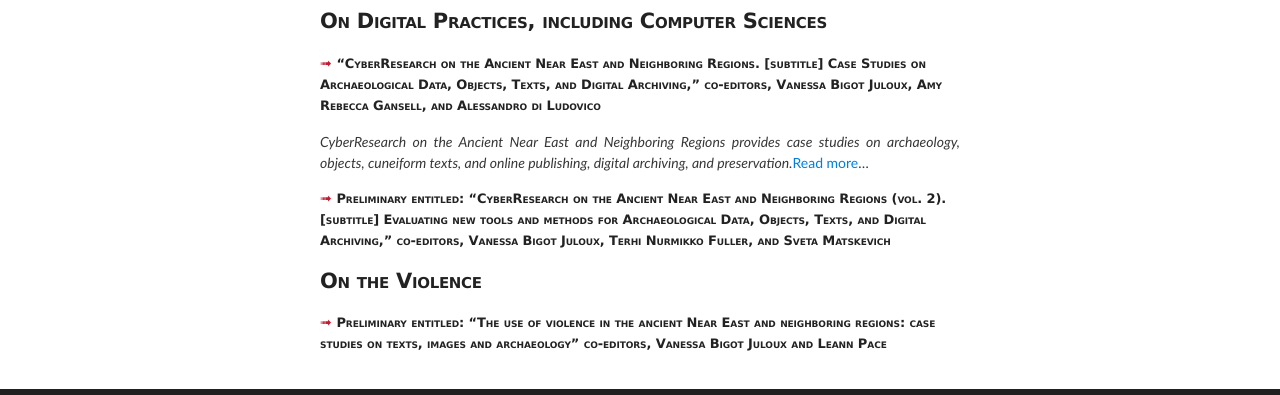
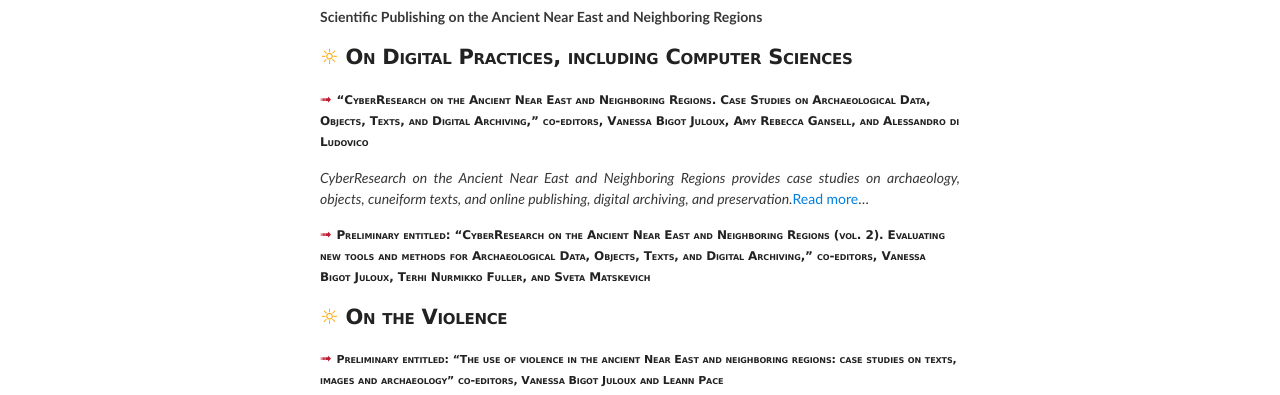
Before and after one commit to vbigot-juloux/ane-research-humanities, a Jekyll site: the page built from index.md, in a window 1280 px wide, cut to the strip 269-664 px from the top of the page. Built offline with Jekyll 4.4.1, drawn with Linux system fonts in a browser that asks for light colours.

Commit message:
Update index.md

```diff
--- a/index.md
+++ b/index.md
@@ -3,14 +3,16 @@ layout: default
 title: home
 ---
 
-## On Digital Practices, including Computer Sciences
+**Scientific Publishing on the Ancient Near East and Neighboring Regions**
 
-### <span style="color: #C11A31">&#10143;</span> <span style="font-weight:600; font-size: 13px;" >“CyberResearch on the Ancient Near East and Neighboring Regions. [subtitle] Case Studies on Archaeological Data, Objects, Texts, and Digital Archiving,” co-editors, Vanessa Bigot Juloux, Amy Rebecca Gansell, and Alessandro di Ludovico</span>
+## <span style="color:orange">&#9788;</span> On Digital Practices, including Computer Sciences
+
+### <span style="color: #C11A31">&#10143;</span> <span style="font-weight:600; font-size: 12px;" >“CyberResearch on the Ancient Near East and Neighboring Regions. Case Studies on Archaeological Data, Objects, Texts, and Digital Archiving,” co-editors, Vanessa Bigot Juloux, Amy Rebecca Gansell, and Alessandro di Ludovico</span>
 _CyberResearch on the Ancient Near East and Neighboring Regions provides case studies on archaeology, objects, cuneiform texts, and online publishing, digital archiving, and preservation._[Read more]()...
 
-### <span style="color: #C11A31">&#10143;</span> <span style="font-weight:600; font-size: 13px;" >Preliminary entitled: “CyberResearch on the Ancient Near East and Neighboring Regions (vol. 2). [subtitle] Evaluating new tools and methods for Archaeological Data, Objects, Texts, and Digital Archiving,” co-editors, Vanessa Bigot Juloux, Terhi Nurmikko Fuller, and Sveta Matskevich</span>
+### <span style="color: #C11A31">&#10143;</span> <span style="font-weight:600; font-size: 12px;" >Preliminary entitled: “CyberResearch on the Ancient Near East and Neighboring Regions (vol. 2). Evaluating new tools and methods for Archaeological Data, Objects, Texts, and Digital Archiving,” co-editors, Vanessa Bigot Juloux, Terhi Nurmikko Fuller, and Sveta Matskevich</span>
 
 
-## On the Violence
+## <span style="color:orange">&#9788;</span> On the Violence
 
-### <span style="color: #C11A31">&#10143;</span> <span style="font-weight:600; font-size: 13px;" >Preliminary entitled: “The use of violence in the ancient Near East and neighboring regions: case studies on texts, images and archaeology” co-editors, Vanessa Bigot Juloux and Leann Pace</span>
+### <span style="color: #C11A31">&#10143;</span> <span style="font-weight:600; font-size: 11px;" >Preliminary entitled: “The use of violence in the ancient Near East and neighboring regions: case studies on texts, images and archaeology” co-editors, Vanessa Bigot Juloux and Leann Pace</span>
```
